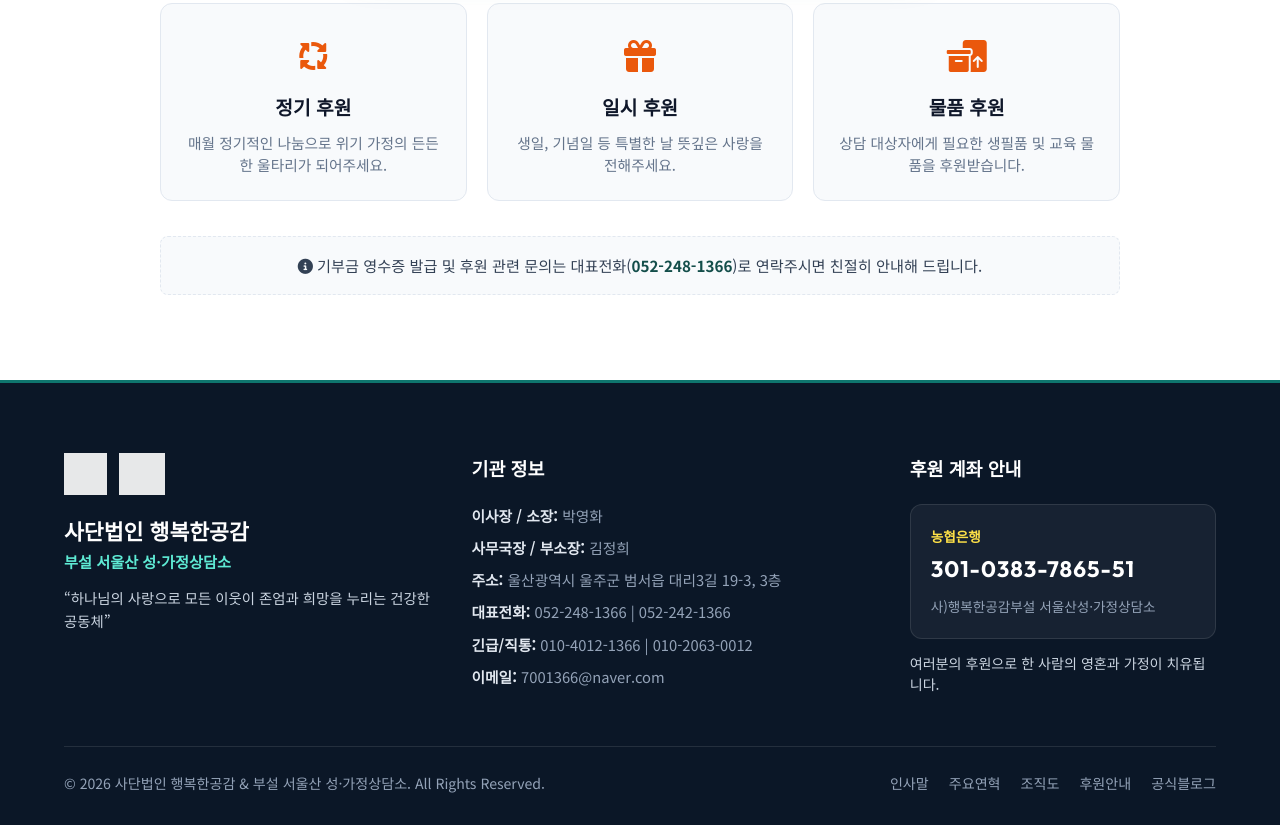
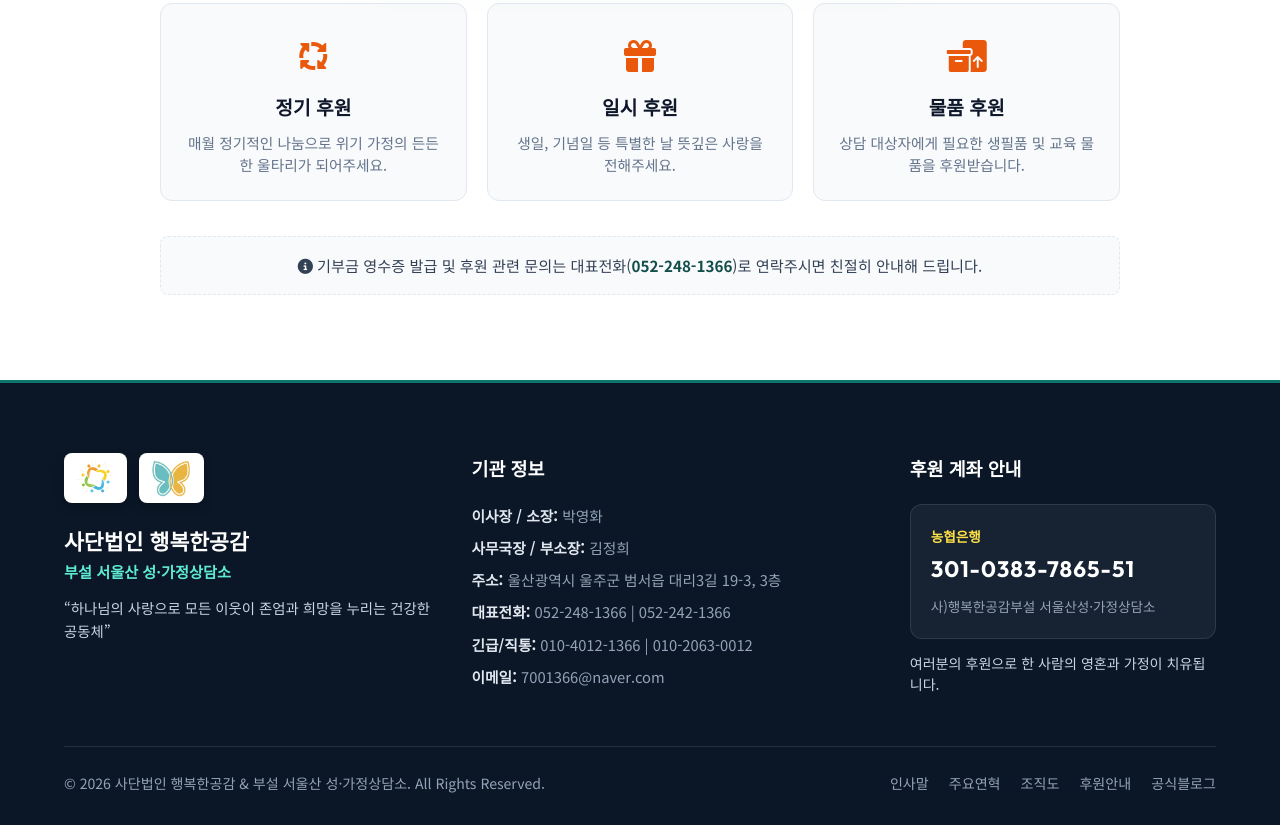
Before and after one commit to bokdae8-gif/happy-empathy, a plain HTML site: page index.html in a window 1280 px wide. Shown: the part 4551-5376 px from the top of the page. Drawn offline with Linux system fonts and the light colour scheme.

Commit message:
하단 푸터 로고 표시 스타일 개선 (배지 래핑 및 필터 제거)

```diff
--- a/index.html
+++ b/index.html
@@ -946,8 +946,12 @@
             <div class="footer-top">
                 <div class="footer-brand">
                     <div class="footer-logos">
-                        <img src="images/logo1.png" alt="행복한공감 로고" class="footer-logo">
-                        <img src="images/logo2.png" alt="상담소 로고" class="footer-logo">
+                        <div class="footer-logo-badge">
+                            <img src="images/logo1.png" alt="행복한공감 로고" class="footer-logo">
+                        </div>
+                        <div class="footer-logo-badge">
+                            <img src="images/logo2.png" alt="상담소 로고" class="footer-logo">
+                        </div>
                     </div>
                     <h3>사단법인 행복한공감</h3>
                     <p class="footer-sub-title">부설 서울산 성·가정상담소</p>
--- a/style.css
+++ b/style.css
@@ -2022,15 +2022,26 @@ button, input, select, textarea {
 
 .footer-logos {
     display: flex;
+    align-items: center;
     gap: 12px;
-    margin-bottom: 18px;
+    margin-bottom: 20px;
+}
+
+.footer-logo-badge {
+    background-color: #ffffff;
+    border-radius: var(--radius-sm);
+    padding: 6px 12px;
+    display: inline-flex;
+    align-items: center;
+    justify-content: center;
+    box-shadow: 0 4px 10px rgba(0, 0, 0, 0.25);
 }
 
 .footer-logo {
-    height: 42px;
+    height: 38px;
     width: auto;
-    filter: brightness(0) invert(1);
-    opacity: 0.9;
+    object-fit: contain;
+    display: block;
 }
 
 .footer-brand h3 {
```
